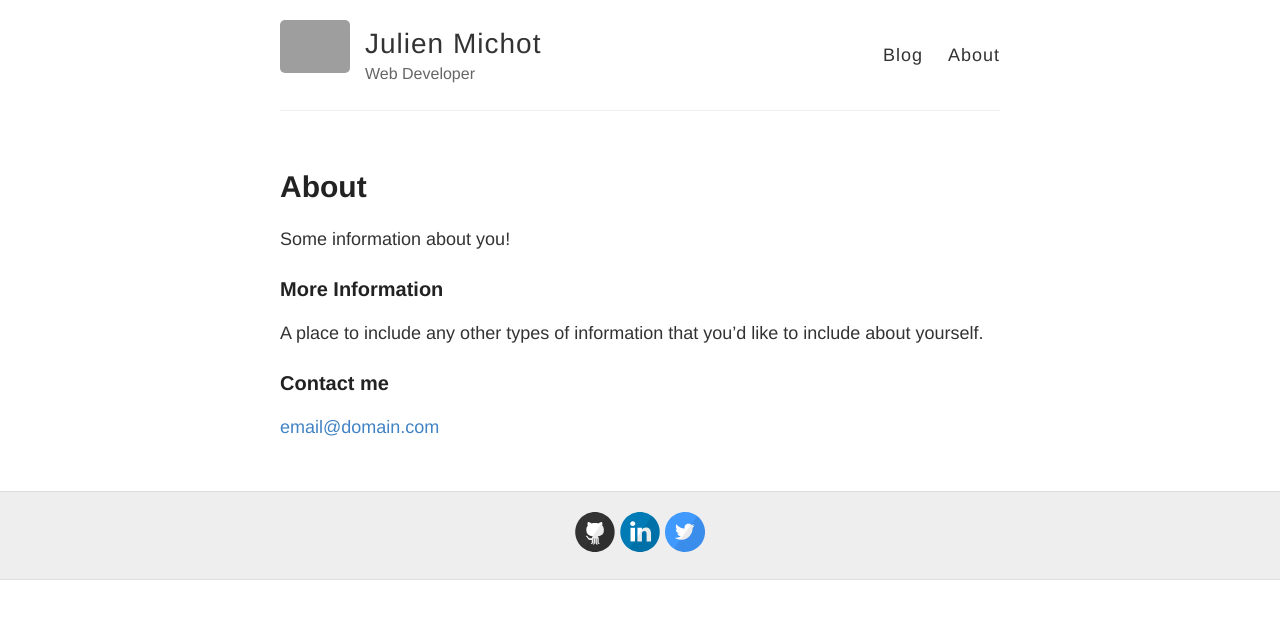
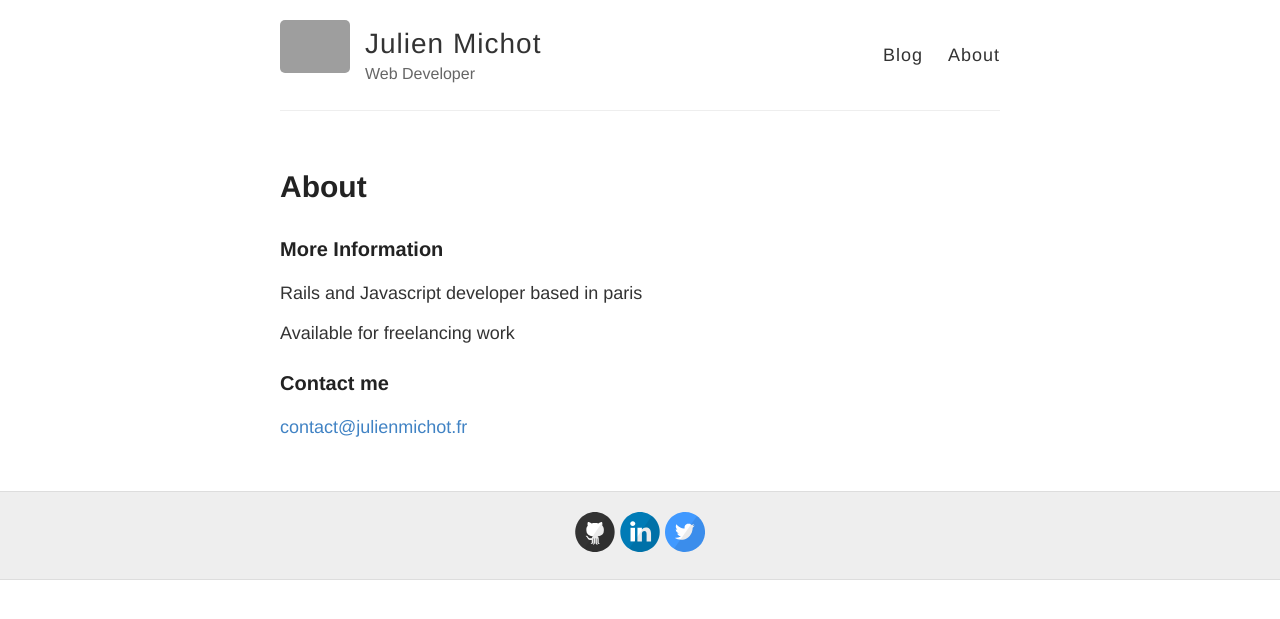
Before and after one commit to jumichot/jumichot.github.io, a Jekyll site: the page built from about.md, in a window 1280 px wide. Shown: the top 619 px of the page. Built offline with Jekyll 4.4.1, drawn with Linux system fonts in a browser that asks for light colours; grey boxes are pictures that could not be loaded.

Commit message:
Update about page

```diff
--- a/about.md
+++ b/about.md
@@ -4,12 +4,13 @@ title: About
 permalink: /about/
 ---
 
-Some information about you!
-
 ### More Information
 
-A place to include any other types of information that you'd like to include about yourself.
+Rails and Javascript developer based in paris
+
+Available for freelancing work
+
 
 ### Contact me
 
-[email@domain.com](mailto:email@domain.com)
+[contact@julienmichot.fr](mailto:contact@julienmichot.fr)
```
